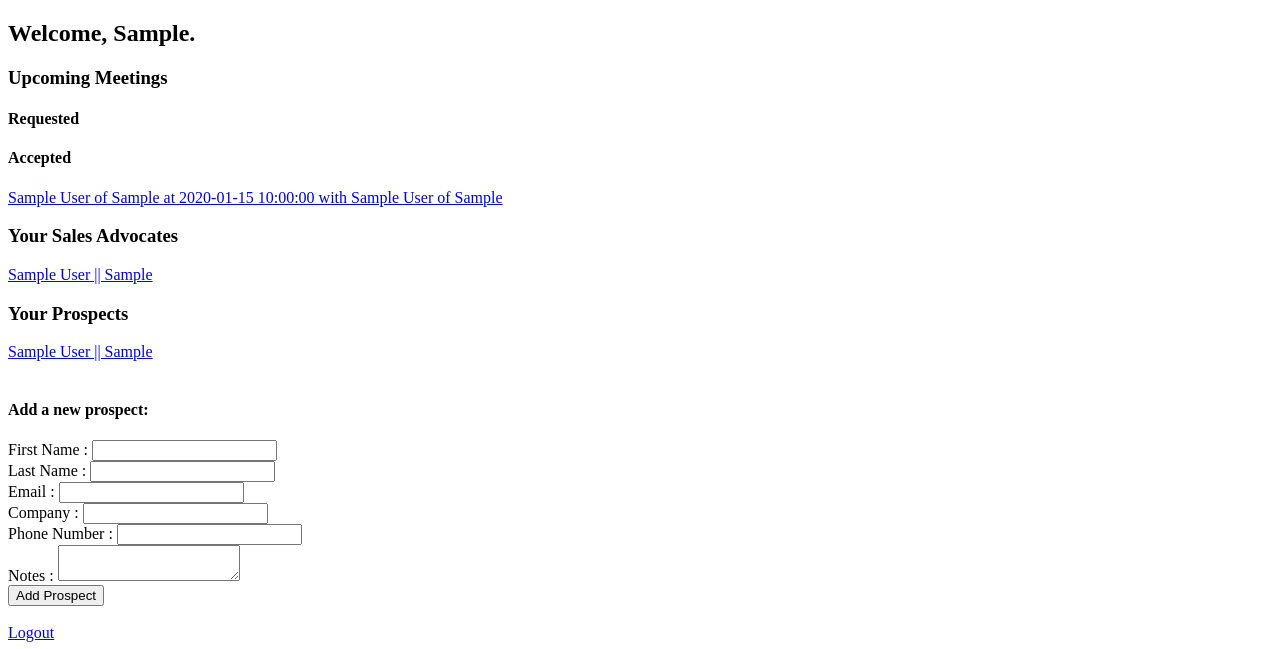
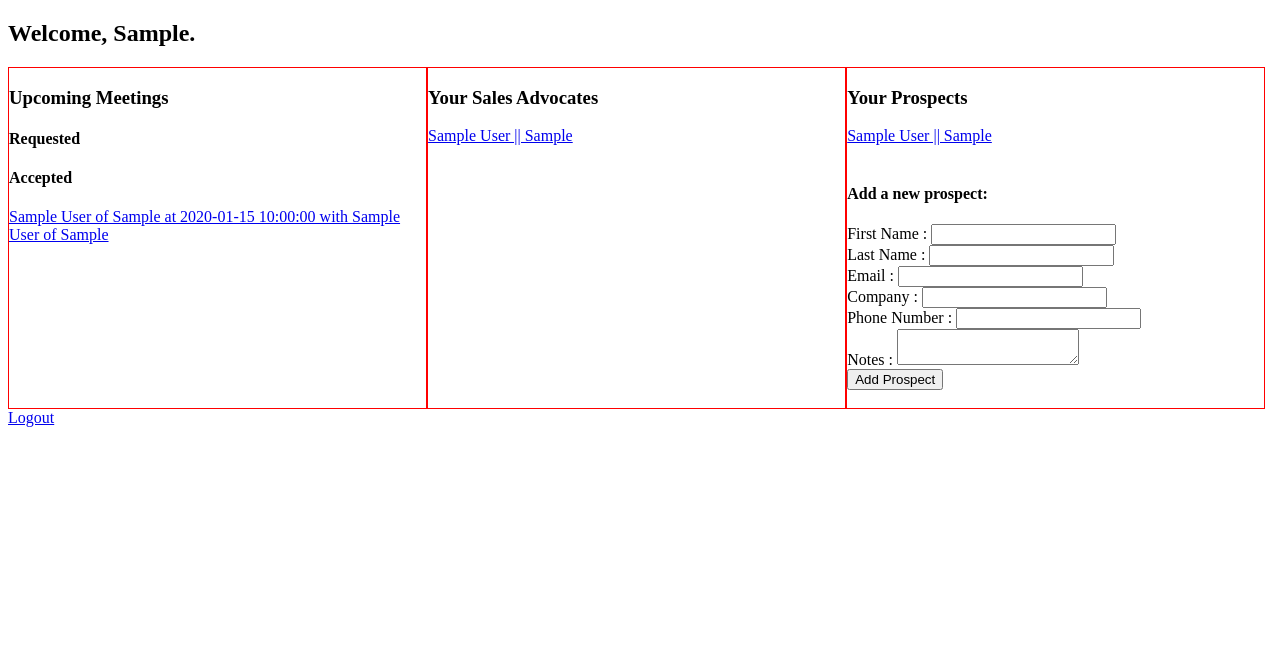
Before and after one commit to mitchhenline/kredible, a Flask app: page /rep in a window 1280 px wide. Shown: the top 649 px of the page. Run offline with Flask 2, Linux system fonts and the light colour scheme; the visitor is signed in with stand-in values (Sample User, id 1); tables that the repository leaves empty hold one stand-in row (values such as "Sample post").

Commit message:
first css done

```diff
--- a/server.py
+++ b/server.py
@@ -232,11 +232,30 @@ def view_ind_mtg_as_adv(meeting_id):
 
 ####################### SALES REP VIEW PROSPECT PAGE #############################
 
-@app.route('/rep/customer/<cust_id>')
+@app.route('/rep/customer/<int:cust_id>')
 def view_ind_cust(cust_id):
     """view customer information"""
     if 'rep_id' not in session:
         return redirect('/rep_login')
+
+    # form = MeetingFuncCust(session['rep_id'])
+    # if form.validate_on_submit():
+    #     meeting = Meeting(
+    #         date = form.date.data,
+    #         time = form.time.data,
+    #         meeting_link = form.meeting_link.data,
+    #         meeting_prep_notes = form.meeting_prep_notes.data,
+    #         meeting_accepted = False,
+    #         cust_id = cust_id,
+    #         adv_id = form.adv_id.data,
+    #         rep_id = session['rep_id']
+    #     )
+    #     db.session.add(meeting)
+    #     db.session.commit()
+    #     return redirect(f'/rep/{cust_id}')
+    # else:
+    #     print(form.errors)
+
 
     customer = crud.get_customer_by_cust_id(cust_id)
     return render_template('view_ind_cust.html', customer = customer)
--- /dev/null
+++ b/static/styles.css
@@ -0,0 +1,22 @@
+.container {
+    display: flex;
+}
+
+.column {
+    border-style: solid;
+    border-color: red;
+    border-width: 1px;
+    width: 33%;
+}
+
+.first-column {
+    grid-column: 1/2;
+}
+
+.second-column {
+    grid-column: 2/3;
+}
+
+.third-column {
+    grid-column: 3/4;
+}
--- a/templates/base.html
+++ b/templates/base.html
@@ -4,6 +4,7 @@
     <meta charset="UTF-8">
     <meta http-equiv="X-UA-Compatible" content="IE=edge">
     <meta name="viewport" content="width=device-width, initial-scale=1.0">
+    <link rel="stylesheet" href="/static/styles.css">
     <title>
         {% block title %}{% endblock %}
     </title>
--- a/templates/rep.html
+++ b/templates/rep.html
@@ -9,9 +9,9 @@
 </div>
 
 
-
+<div class="container">
+    <div class="column first-column">
     <h3>Upcoming Meetings</h3>
-<div>
         <h4>Requested</h4>
         {% for meeting in meetings %}
             {% if not meeting.meeting_accepted %}
@@ -33,8 +33,13 @@
         {% endfor %}
     </div>
 
+
+
+
+
+
+    <div class="column second-column">
         <h3>Your Sales Advocates</h3>
-<div>
         {% for sales_adv in sales_advs %}
                     <a href="/rep/{{ sales_adv.adv_id }}">
                         {{ sales_adv.first_name }} {{ sales_adv.last_name }}
@@ -43,6 +48,12 @@
         {% endfor %}
     </div>
 
+
+
+
+
+
+    <div class="column third-column">
         <h3>Your Prospects</h3>
         <div>
             {% for customer in customers %}
@@ -67,8 +78,14 @@
                 <button id="button-font" class ="btn btn-primary" type="submit">Add Prospect</button>
             </form>
         </div>
+        <br>
+    </div>
+</div>
 
-<br>
+
+
+
+
 <a class= "logout" href="/rep_logout">Logout</a>
 
 {% endblock %}
--- a/templates/view_ind_adv.html
+++ b/templates/view_ind_adv.html
@@ -9,6 +9,8 @@
 <h1>Kredible</h1>
 
 <h2>Advocate: {{ adv.first_name }} {{ adv.last_name }} of {{ adv.company }}</h2>
+<h4>Email: {{ adv.email }}</h4>
+<h4>Phone: {{ adv.phone_number }}</h4>
 
 <div>
     <h3>Availability:</h3>
--- a/templates/view_ind_rep.html
+++ b/templates/view_ind_rep.html
@@ -5,6 +5,10 @@
 {% block body %}
 
 <p>You are logged in as an advocate.</p>
+
+<h2>Representative: {{ rep.first_name }} {{ rep.last_name }} of {{ rep.company }}</h2>
+<h4>Email: {{ rep.email }}</h4>
+<h4>Phone: {{ rep.phone_number }}</h4>
 
 <div>
     <h3>Messages with {{ rep.first_name }} {{ rep.last_name }} of {{ rep.company }}</h3>
```
Also changed, not shown: forms.py (+12 -1 lines). Lines whose indentation alone changed are shown as unchanged.
